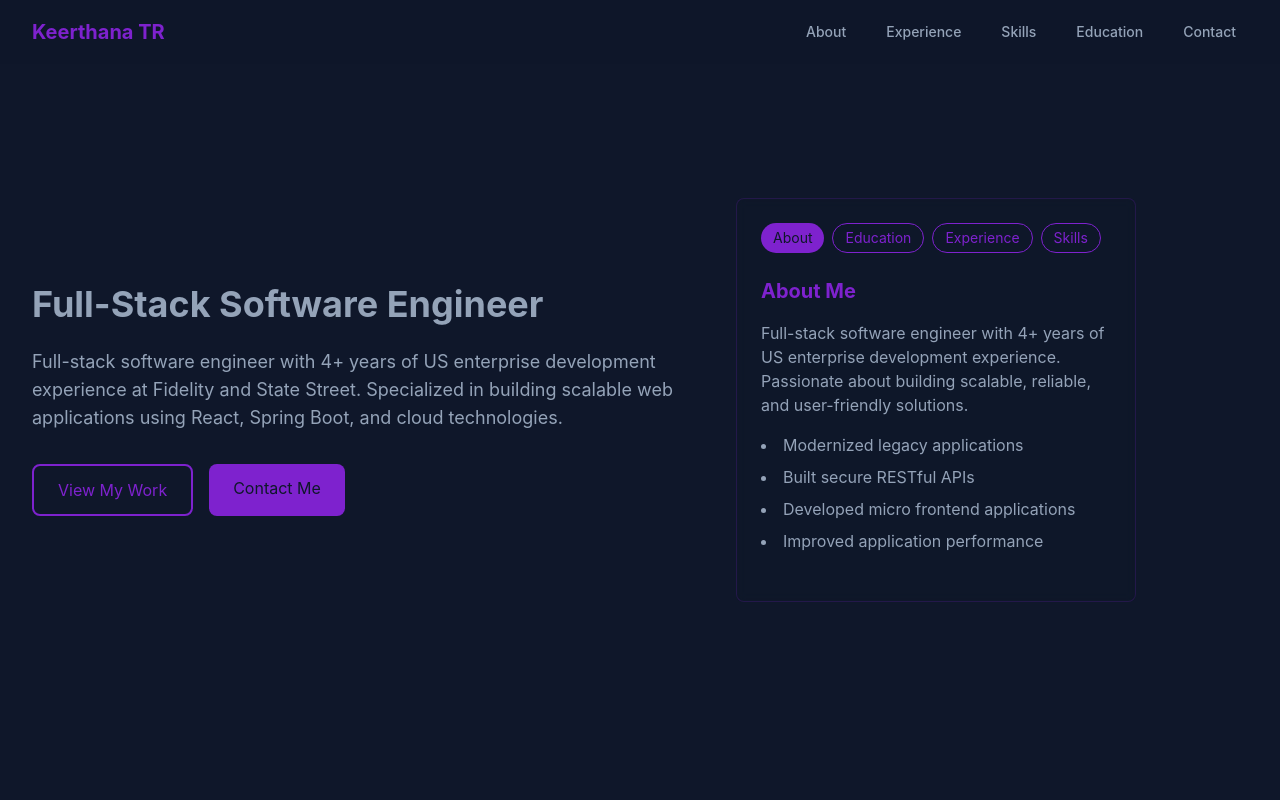
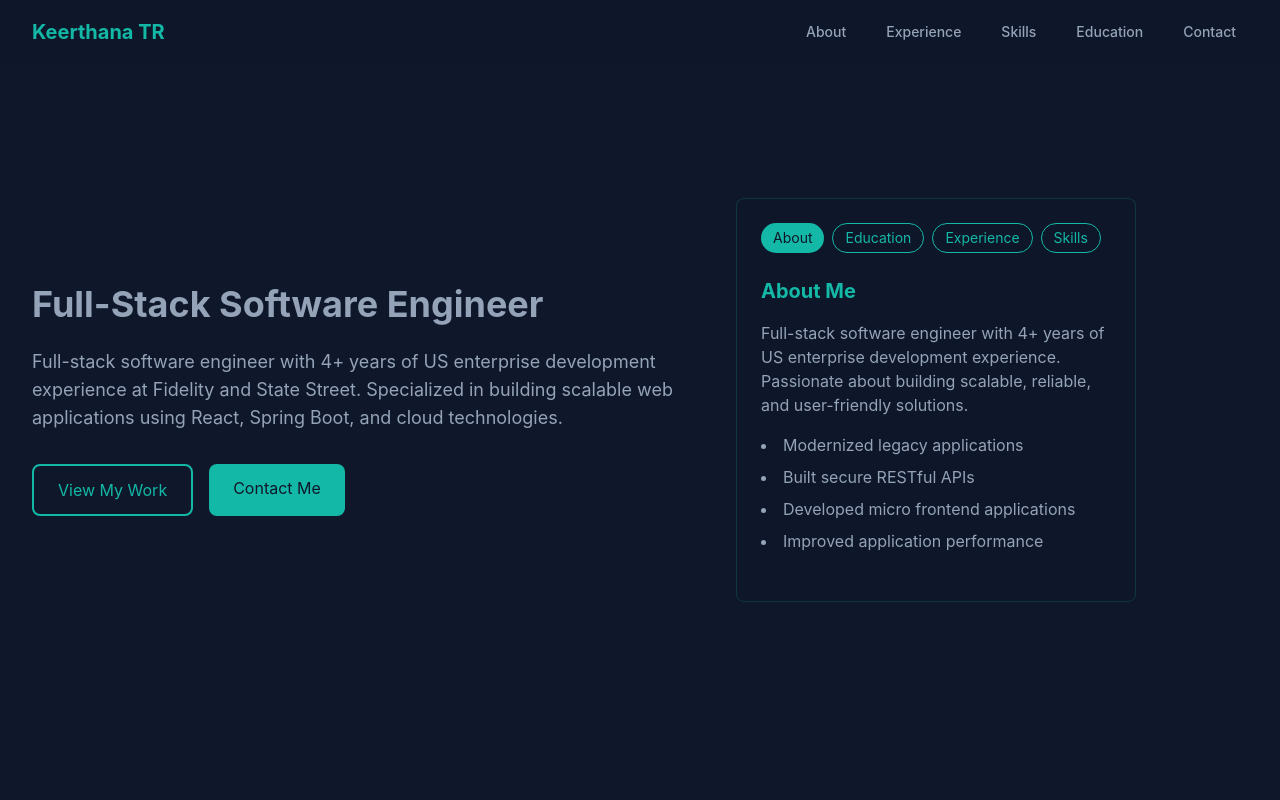
Before and after one commit to keerthana-ravi-thoddoon/myportfolio, a React (Create React App) app: page / in a window 1280 px wide. Shown: the top 800 px of the page. Built offline with nearby package versions, Linux system fonts and the light colour scheme.

Commit message:
style: Update color scheme to use teal accents
- Changed secondary color to teal (#14B8A6)
- Updated accent colors to teal variants
- Maintained dark background and text colors

```diff
--- a/tailwind.config.js
+++ b/tailwind.config.js
@@ -7,11 +7,11 @@ module.exports = {
     extend: {
       colors: {
         primary: '#0F172A',
-        secondary: '#7E22CE',
-        accent: '#2563EB',
+        secondary: '#14B8A6',
+        accent: '#0D9488',
         textPrimary: '#F8FAFC',
         textSecondary: '#94A3B8',
-        accent2: '#4F46E5',
+        accent2: '#0F766E',
       },
     },
   },
```
